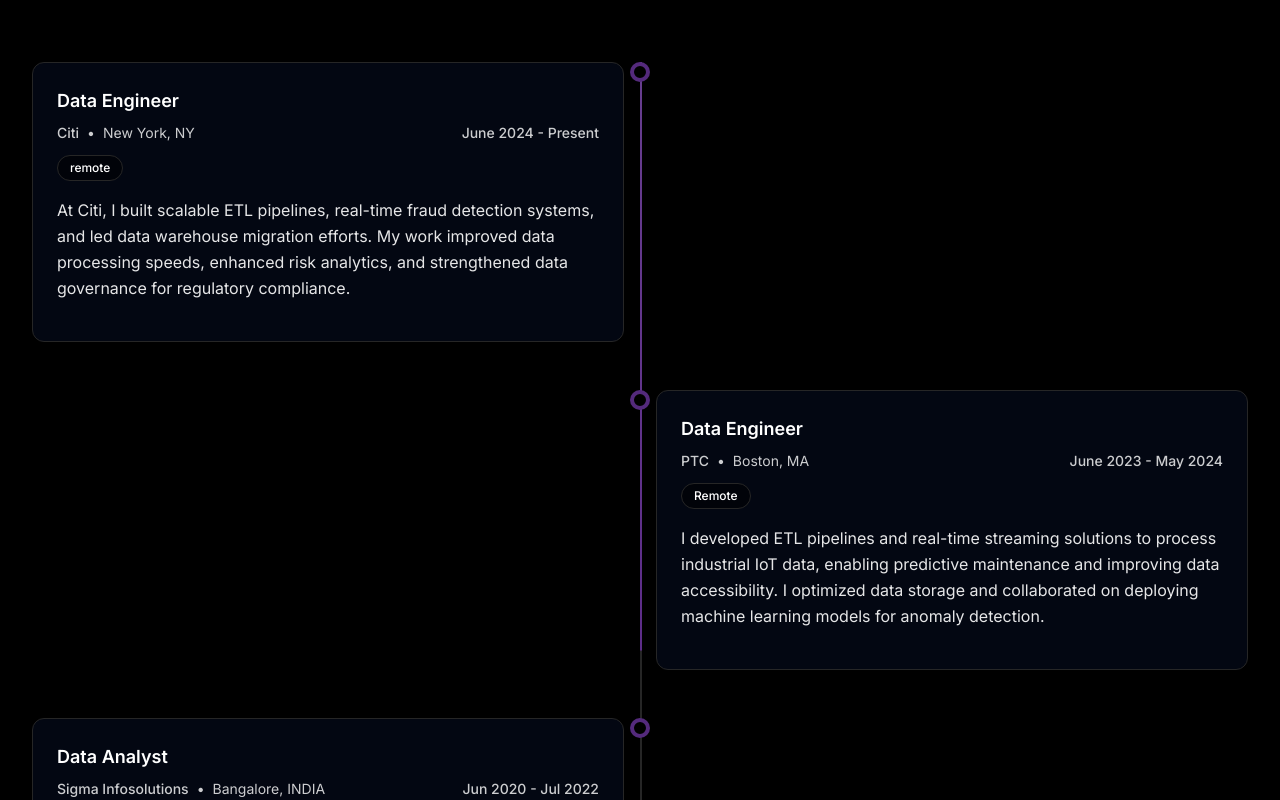
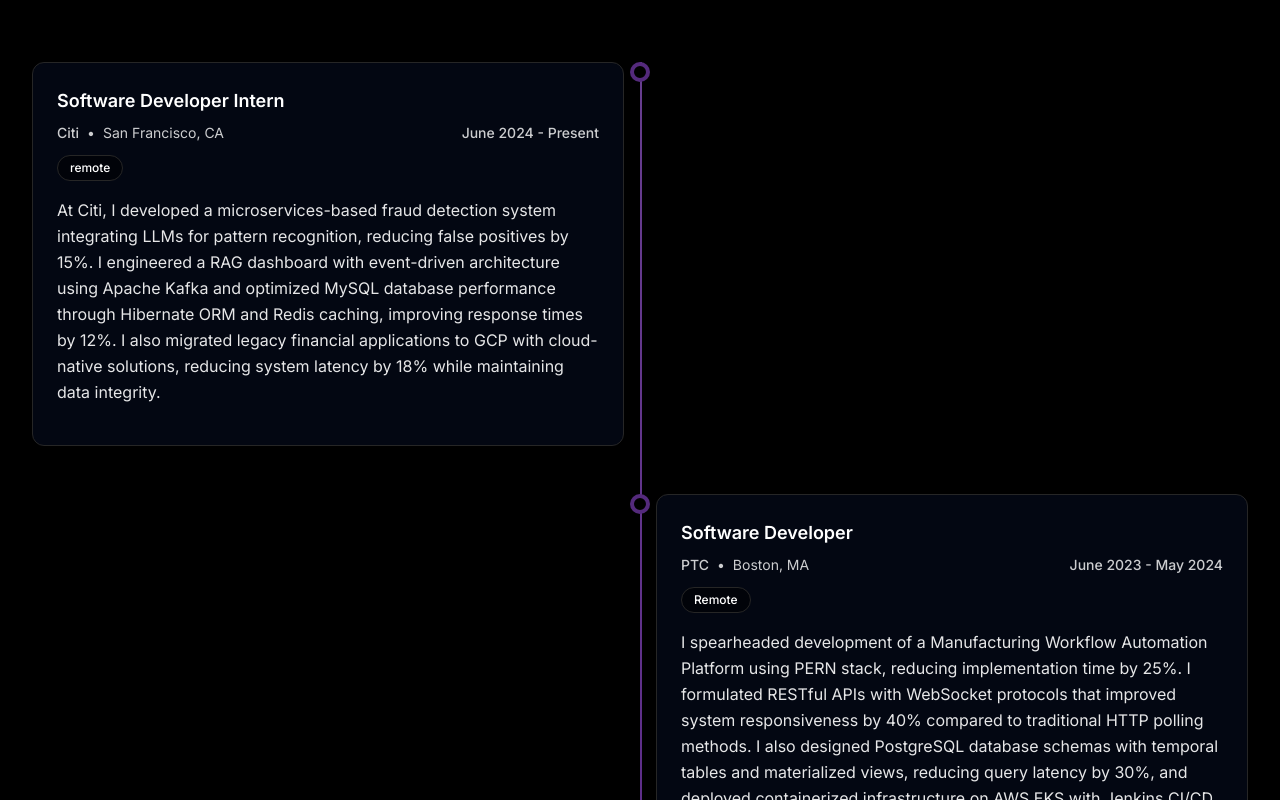
Before and after one commit to asJ26/Akhilesh-portfolio, a Next.js app: page / in a window 1280 px wide. Shown: the part 2080-2880 px from the top of the page. Built offline with nearby package versions, Linux system fonts and the light colour scheme.

Commit message:
Update Experience.tsx

```diff
--- a/src/components/home/Experience.tsx
+++ b/src/components/home/Experience.tsx
@@ -20,28 +20,28 @@ interface TimelineItem {
 
 const experiences: TimelineItem[] = [
   {
-    title: "Data Engineer",
+    title: "Software Developer Intern",
     organization: "Citi",
-    location: "New York, NY",
+    location: "San Francisco, CA",
     type: "remote",
     date: "June 2024 - Present",
-    description: "At Citi, I built scalable ETL pipelines, real-time fraud detection systems, and led data warehouse migration efforts. My work improved data processing speeds, enhanced risk analytics, and strengthened data governance for regulatory compliance."
+    description: "At Citi, I developed a microservices-based fraud detection system integrating LLMs for pattern recognition, reducing false positives by 15%. I engineered a RAG dashboard with event-driven architecture using Apache Kafka and optimized MySQL database performance through Hibernate ORM and Redis caching, improving response times by 12%. I also migrated legacy financial applications to GCP with cloud-native solutions, reducing system latency by 18% while maintaining data integrity."
   },
   {
-    title: "Data Engineer",
+    title: "Software Developer",
     organization: "PTC",
     location: "Boston, MA",
     type: "Remote",
     date: "June 2023 - May 2024",
-    description: "I developed ETL pipelines and real-time streaming solutions to process industrial IoT data, enabling predictive maintenance and improving data accessibility. I optimized data storage and collaborated on deploying machine learning models for anomaly detection."
+    description: "I spearheaded development of a Manufacturing Workflow Automation Platform using PERN stack, reducing implementation time by 25%. I formulated RESTful APIs with WebSocket protocols that improved system responsiveness by 40% compared to traditional HTTP polling methods. I also designed PostgreSQL database schemas with temporal tables and materialized views, reducing query latency by 30%, and deployed containerized infrastructure on AWS EKS with Jenkins CI/CD pipelines."
   },
   {
-    title: "Data Analyst",
+    title: "Software Developer",
     organization: "Sigma Infosolutions",
     location: "Bangalore, INDIA",
     type: "Remote",
     date: "Jun 2020 - Jul 2022",
-    description: "At Sigma Infosolutions, I delivered data analytics and ETL solutions to improve e-Commerce and FinTech insights. I developed dashboards, automated data validation, and enhanced data pipelines, resulting in better decision-making and increased efficiency."
+    description: "At Sigma Infosolutions, I developed a microservices-based retail system using Java Spring Boot and MySQL, reducing system latency by 15%. I built responsive customer dashboards using React.js with Redux, MongoDB, and Elasticsearch, improving customer engagement by 18%. I also engineered back-end services for an e-commerce platform, optimized MySQL database queries, and orchestrated applications on AWS using Docker containers with CI/CD pipelines, reducing deployment time by 40%."
   },
 ];
 
```
